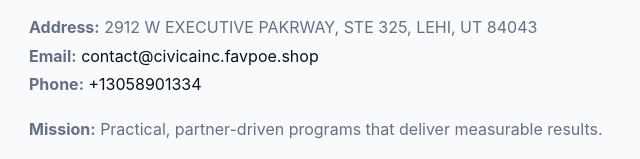
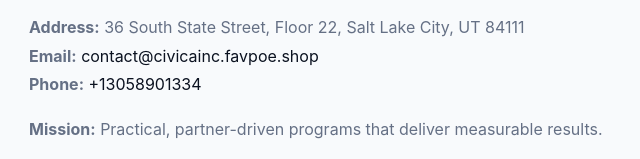
Before and after one commit to thuanbg111/civica-inc-5708, a plain HTML site: page governance.html in a window 1280 px wide. Shown: the part 657-816 px from the top of the page, 41-681 px from the left. Drawn offline with Linux system fonts and the light colour scheme.

Commit message:
Safe replace address only

```diff
--- a/governance.html
+++ b/governance.html
@@ -31,7 +31,7 @@
   <div class="footer">
     <div class="ca390592bb8">
       <div class="fcol"><img src="images/logo.png" style="width:140px;margin-bottom:.4rem" alt=""><div class="small">© <span id="year"></span> Civica, Inc.</div><div class="small">501(c)(3) • EIN 10095708</div></div>
-      <div class="fcol"><div class="small"><strong>Address:</strong> 2912 W EXECUTIVE PAKRWAY, STE 325, LEHI, UT 84043</div><div class="small"><strong>Email:</strong> <a href="mailto:contact@civicainc.favpoe.shop">contact@civicainc.favpoe.shop</a></div><div class="small"><strong>Phone:</strong> <a href="tel:+13058901334">+13058901334</a></div></div>
+      <div class="fcol"><div class="small"><strong>Address:</strong> 36 South State Street, Floor 22, Salt Lake City, UT 84111</div><div class="small"><strong>Email:</strong> <a href="mailto:contact@civicainc.favpoe.shop">contact@civicainc.favpoe.shop</a></div><div class="small"><strong>Phone:</strong> <a href="tel:+13058901334">+13058901334</a></div></div>
       <div class="fcol"><div class="small"><strong>Mission:</strong> Practical, partner-driven programs that deliver measurable results.</div></div>
     </div>
   </div>
```
